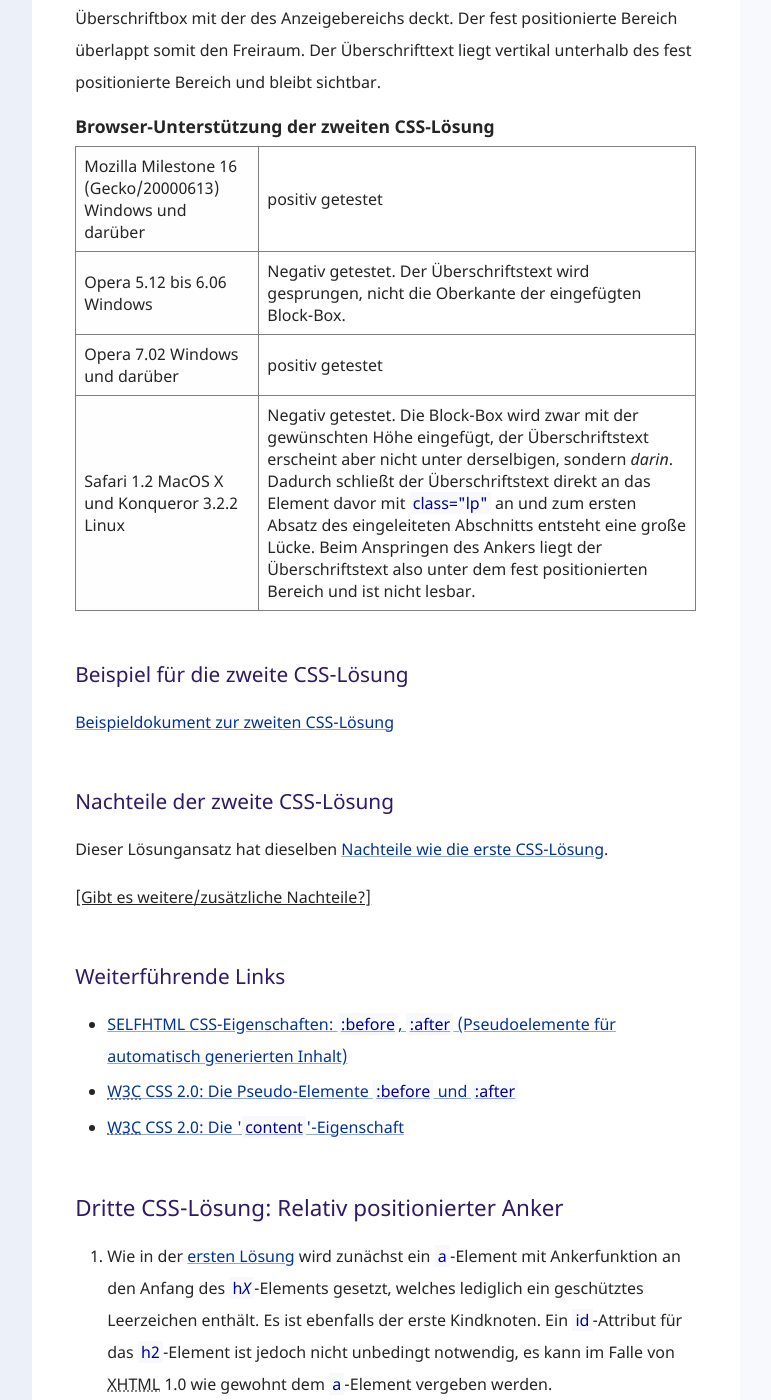
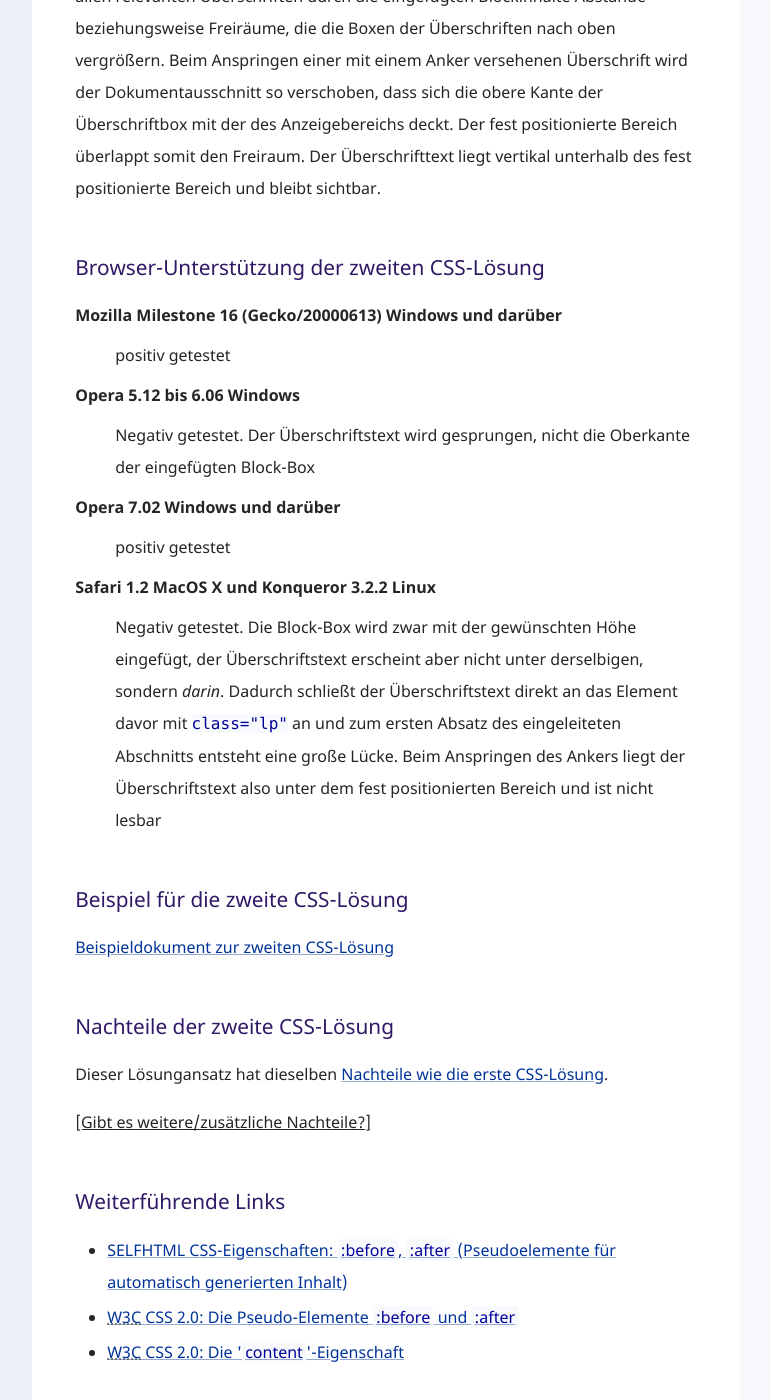
Before and after one commit to molily/molily.de, a Jekyll site: the page built from _posts/2005-12-04-css-position-fixed.html, in a window 1280 px wide and 1400 px high, scrolled down 13104 px. Shown: the whole window, without its empty margins (80-851 px from the left). Built offline with Jekyll 4.4.1, drawn with Linux system fonts in a browser that asks for light colours; some of the changed text lies outside the part shown.

Commit message:
Prevent horizontal layout overflow

```diff
--- a/_posts/2005-12-04-css-position-fixed.html
+++ b/_posts/2005-12-04-css-position-fixed.html
@@ -8,11 +8,12 @@
 
 <style>
 .post-full img {
-  box-sizing: content-box;
-  border: 1px solid #ccc;
+  display: block;
+  max-width: 100%;
 }
-table {
-  background-color: white;
+.scroll-wrapper {
+  width: 100%;
+  overflow: auto;
 }
 </style>
 
@@ -150,15 +151,16 @@
 
 <p>Der beschriebene Code hat zur Folge, dass in allen Browsern, welche die Attributselektoren interpretieren, die CSS-Box des <code>h<var>X</var></code>-Überschriftelements durch das <code>a</code>-Blockelement um dessen Höhe nach oben vergrößert wird. Beim Anspringen des Ankers wird die Oberkante des <code>h<var>X</var></code>-Elements an den oberen Rand des Anzeigebereichs gerückt. Dadurch liegt der fest positionierte Bereich über dem leeren Abstand (dem <code>a</code>-Element), ohne dass der eigentliche Inhalt der Überschrift verdeckt wird.</p>
 
-<table border="1" cellspacing="0" cellpadding="3">
-<caption>Browser-Unterstützung der ersten CSS-Lösung</caption>
-<tr><th>Mozilla Milestone 16 (Gecko/20000613) Windows und darüber</th><td>positiv getestet</td></tr>
-<tr><th>Opera 5.12 Windows</th><td>Negativ getestet. Das Blockelement wird zwar erzeugt und wie gewünscht angezeigt, aber der Text danach angesprungen.</td></tr>
-<tr><th>Opera 6.00 Windows</th><td>Negativ getestet, der Überschriftstext wird angesprungen.</td></tr>
-<tr><th>Opera 6.01 Windows und darüber</th><td>positiv getestet</td></tr>
-<tr><th>Safari 1.2 MacOS X</th><td>positiv getestet</td></tr>
-<tr><th>Konqueror 3.2.2 Linux</th><td>positiv getestet Konqueror zeigt einen angesprungenen Anker jedoch nicht direkt am oberen Rand des Anzeigebereichs an, sondern lässt einen schmalen Spalt dazwischen. Er springt also nicht so weit nach unten wie die anderen Browser, wodurch ein Teil des leeren Abstands zwischen der Unterkante des fest positionierten Bereichs und dem Überschriftstext zu sehen ist.</td></tr>
-</table>
+<h3>Browser-Unterstützung der ersten CSS-Lösung</h3>
+
+<dl>
+<dt>Mozilla Milestone 16 (Gecko/20000613) Windows und darüber</dt><dd>positiv getestet</dd>
+<dt>Opera 5.12 Windows</dt><dd>Negativ getestet. Das Blockelement wird zwar erzeugt und wie gewünscht angezeigt, aber der Text danach angesprungen.</dd>
+<dt>Opera 6.00 Windows</dt><dd>Negativ getestet, der Überschriftstext wird angesprungen.</dd>
+<dt>Opera 6.01 Windows und darüber</dt><dd>positiv getestet</dd>
+<dt>Safari 1.2 MacOS X</dt><dd>positiv getestet</dd>
+<dt>Konqueror 3.2.2 Linux</dt><dd>positiv getestet Konqueror zeigt einen angesprungenen Anker jedoch nicht direkt am oberen Rand des Anzeigebereichs an, sondern lässt einen schmalen Spalt dazwischen. Er springt also nicht so weit nach unten wie die anderen Browser, wodurch ein Teil des leeren Abstands zwischen der Unterkante des fest positionierten Bereichs und dem Überschriftstext zu sehen ist.</dd>
+</dl>
 
 <!-- ~~~~~~~~~~~~~~~~~~~~~~~~~~~~~~~~~~~~~~~~~~~~~~~~~~~~~~~~~~~~~~~~~~~~~~~~ -->
 
@@ -287,14 +289,14 @@
 
 <p>Sofern der Browser die genannten Regeln wie gewünscht umsetzt, entstehen vor allen relevanten Überschriften durch die eingefügten Blockinhalte Abstände beziehungsweise Freiräume, die die Boxen der Überschriften nach oben vergrößern. Beim Anspringen einer mit einem Anker versehenen Überschrift wird der Dokumentausschnitt so verschoben, dass sich die obere Kante der Überschriftbox mit der des Anzeigebereichs deckt. Der fest positionierte Bereich überlappt somit den Freiraum. Der Überschrifttext liegt vertikal unterhalb des fest positionierte Bereich und bleibt sichtbar.</p>
 
+<h3>Browser-Unterstützung der zweiten CSS-Lösung</h3>
 
-<table border="1" cellspacing="0" cellpadding="3">
-<caption>Browser-Unterstützung der zweiten CSS-Lösung</caption>
-<tr><th>Mozilla Milestone 16 (Gecko/20000613) Windows und darüber</th><td>positiv getestet</td></tr>
-<tr><th>Opera 5.12 bis 6.06 Windows</th><td>Negativ getestet. Der Überschriftstext wird gesprungen, nicht die Oberkante der eingefügten Block-Box.</td></tr>
-<tr><th>Opera 7.02 Windows und darüber</th><td>positiv getestet</td></tr>
-<tr><th>Safari 1.2 MacOS X und Konqueror 3.2.2 Linux</th><td>Negativ getestet. Die Block-Box wird zwar mit der gewünschten Höhe eingefügt, der Überschriftstext erscheint aber nicht unter derselbigen, sondern <em>darin</em>. Dadurch schließt der Überschriftstext direkt an das Element davor mit <code>class="lp"</code> an und zum ersten Absatz des eingeleiteten Abschnitts entsteht eine große Lücke. Beim Anspringen des Ankers liegt der Überschriftstext also unter dem fest positionierten Bereich und ist nicht lesbar.</td></tr>
-</table>
+<dl>
+<dt>Mozilla Milestone 16 (Gecko/20000613) Windows und darüber</dt><dd>positiv getestet</dd>
+<dt>Opera 5.12 bis 6.06 Windows</dt><dd>Negativ getestet. Der Überschriftstext wird gesprungen, nicht die Oberkante der eingefügten Block-Box</dd>
+<dt>Opera 7.02 Windows und darüber</dt><dd>positiv getestet</dd>
+<dt>Safari 1.2 MacOS X und Konqueror 3.2.2 Linux</dt><dd>Negativ getestet. Die Block-Box wird zwar mit der gewünschten Höhe eingefügt, der Überschriftstext erscheint aber nicht unter derselbigen, sondern <em>darin</em>. Dadurch schließt der Überschriftstext direkt an das Element davor mit <code>class="lp"</code> an und zum ersten Absatz des eingeleiteten Abschnitts entsteht eine große Lücke. Beim Anspringen des Ankers liegt der Überschriftstext also unter dem fest positionierten Bereich und ist nicht lesbar</dd>
+</dl>
 
 <!-- ~~~~~~~~~~~~~~~~~~~~~~~~~~~~~~~~~~~~~~~~~~~~~~~~~~~~~~~~~~~~~~~~~~~~~~~~ -->
 
@@ -395,53 +397,46 @@
 
 <p>Der Vorteil dieser Lösung ist, dass am äußeren Erscheinungsbild des Dokuments selbst nichts geändert wird. Von den vor den Überschriften positionierten Ankerelemente merkt der Benutzer nichts, wenn der Browser die CSS-Formatierungen richtig verarbeitet und anwendet. Der große <a href="#css1-nachteile">Nachteil des ersten Lösungsansatzes</a> &#8211; der durch das <code>a</code>-Blockelement erzwungene Abstand vor jeder Überschrift &#8211; ist bei dieser Lösungsmöglichkeit nicht vorhanden.</p>
 
-<table border="1" cellspacing="0" cellpadding="3">
-<caption>Browser-Unterstützung der dritten CSS-Lösung</caption>
-<tr><th>Mozilla 0.9.9 Windows</th><td>negativ getestet.</td></tr>
-<tr><th>Mozilla 1.0 <span lang="en">Release Candidate</span> 1 Windows und darüber</th><td>positiv getestet</td></tr>
-<tr><th>Opera 6.00 Windows</th><td>negativ getestet.</td></tr>
-<tr><th>Opera 6.01 Windows und darüber</th><td>positiv getestet</td></tr>
-<tr><th>Safari 1.2 MacOS X</th><td>negativ getestet.</td></tr>
-<tr><th>Konqueror 3.2.2</th><td>positiv getestet, allerdings tritt das aus den vorigen Lösungen bekannte Phänomen auf: Das Überschriftselement schließt beim Anspringen nicht direkt an die Oberkante des Anzeigebereichs an, somit liegt der Überschriftstext um ungefähr 20 Pixel weiter unten als in den anderen Browsern.</td></tr>
-</table>
+<h3>Browser-Unterstützung der dritten CSS-Lösung</h3>
+
+<dl>
+<dt>Mozilla 0.9.9 Windows</dt><dd>negativ getestet.</dd>
+<dt>Mozilla 1.0 <span lang="en">Release Candidate</span> 1 Windows und darüber</dt><dd>positiv getestet</dd>
+<dt>Opera 6.00 Windows</dt><dd>negativ getestet.</dd>
+<dt>Opera 6.01 Windows und darüber</dt><dd>positiv getestet</dd>
+<dt>Safari 1.2 MacOS X</dt><dd>negativ getestet.</dd>
+<dt>Konqueror 3.2.2</dt><dd>positiv getestet, allerdings tritt das aus den vorigen Lösungen bekannte Phänomen auf: Das Überschriftselement schließt beim Anspringen nicht direkt an die Oberkante des Anzeigebereichs an, somit liegt der Überschriftstext um ungefähr 20 Pixel weiter unten als in den anderen Browsern.</dd>
+</dl>
 
 <p>In Mozilla M16 funktioniert die Lösung (mit <code>font-size:2px; line-height:0;</code>, siehe unten), wenn der Anker aus einem externen Dokument angesprungen wird oder in die Adresszeile eingegeben wird, während ein fremdes Dokument angezeigt wird. Im Mozilla M18 bis einschließlich 0.9.9 funktioniert die Lösung nicht wie gewünscht. Im Mozilla 1.0 RC1 und darüber funktioniert die Lösung nur, wenn der fragliche Anker über einen dokumentinternen Link angesprungen wird.</p>
 
 <p>Im Opera 7.02, 7.11, 7.21, 7.23 und 7.5 wirkt die Formatierung <code>height:0</code> nur im <a href="http://www.hut.fi/~hsivonen/doctype.html">standardkonformen Rendermodus</a>, der abhängig von der Dokumenttyp-Angabe ist. Im Quirks-Modus hat der relativ positionierte Anker eine bestimmte Höhe, wodurch vor der Oberkante der Überschrift und dem Überschriftstext freier Platz bleibt. Auch Mozilla zeigt dieses Verhalten bis auschließlich Version 1.3, und zwar unabhängig vom Rendermodus. Dies lässt sich durch <code>font-size:2px; line-height:0</code> kompensieren. Im Opera (getestet mit 6.01 bis 7.5) führt dies jedoch zu einer Verschiebung nach oben beim Anspringen des Ankers. Dies hängt damit zusammen, welche Mindestschriftgröße eingestellt ist.</p>
 
-<table>
-<caption>Verschiebung beim Anspringen eines Ankers im Opera 7.x im Quirks-Modus bei <code>font-size:2px; line-height:0</code></caption>
-<thead>
-<tr>
-<th scope="col">Keine Mindestschriftgröße</th>
-<th scope="col">13 Pixel Mindestschriftgröße</th>
-</tr>
-</thead>
-<tbody>
-<tr>
-<td><img src="/img/css-posfixed-css2-5.png" width="250" height="150" alt=""></td>
-<td><img src="/img/css-posfixed-css2-6.png" width="250" height="150" alt=""></td>
-</tr>
-</tbody>
-</table>
+<p><strong>Verschiebung beim Anspringen eines Ankers im Opera 7.x im Quirks-Modus bei <code>font-size:2px; line-height:0</code></strong></p>
+
+<figure>
+  <figcaption>Keine Mindestschriftgröße</figcaption>
+  <img src="/img/css-posfixed-css2-5.png" width="250" height="150" alt="">
+</figure>
+
+<figure>
+  <figcaption>13 Pixel Mindestschriftgröße</figcaption>
+  <img src="/img/css-posfixed-css2-6.png" width="250" height="150" alt="">
+</figure>
 
 <p>Der Wert <var>2px</var> für <code>font-size</code> bietet sich an, weil Mozilla bei <var>0</var> das Element als nicht existent ansieht und die Lösung insgesamt nicht mehr wirkt. In Mozilla-Versionen unter 1.3, in denen wie gesagt <code>height:0</code> nicht wirkt, setzt eine gegebenenfalls eingestellte Mindestschriftgröße die Angaben <code>font-size:2px; line-height:0</code> außer Kraft.</p>
 
-<table>
-<caption>Größe des verschobenen Ankerelements je nach Mindestschriftgröße im Mozilla &lt; 1.3 bei <code>font-size:2px; line-height:0</code> (zur Veranschaulichung ohne <code>visibility:hidden</code>)</caption>
-<thead>
-<tr>
-<th scope="col">Keine Mindestschriftgröße</th>
-<th scope="col">13 Pixel Mindestschriftgröße</th>
-</tr>
-</thead>
-<tbody>
-<tr>
-<td><img src="/img/css-posfixed-css2-7.png" width="150" height="250" alt=""></td>
-<td><img src="/img/css-posfixed-css2-8.png" width="150" height="250" alt=""></td>
-</tr>
-</tbody>
-</table>
+<p><strong>Größe des verschobenen Ankerelements je nach Mindestschriftgröße im Mozilla &lt; 1.3 bei <code>font-size:2px; line-height:0</code> (zur Veranschaulichung ohne <code>visibility:hidden</code>)</strong></p>
+
+<figure>
+  <figcaption>Keine Mindestschriftgröße</figcaption>
+  <img src="/img/css-posfixed-css2-7.png" width="150" height="250" alt="">
+</figure>
+
+<figure>
+  <figcaption>13 Pixel Mindestschriftgröße</figcaption>
+  <img src="/img/css-posfixed-css2-8.png" width="150" height="250" alt="">
+</figure>
 
 <p>Unglücklicherweise lassen sich nicht beide Fehler gleichzeitig beheben. Denn wenn Opera 7.x im standardkonformen Modus bedient wird, damit <code>height:0</code> wirkt, und für Mozilla &lt; 1.3 <code>font-size:2px; line-height:0</code> eingesetzt wird, hat die Mindestschriftgröße im Opera die besagte Auswirkung auf die Höhe des relativ positionierten Ankerelements. Immerhin ist die durch die Mindestschriftgröße erzeugte Lücke höchstwahrscheinlich schmaler als diejenige, die entsteht, wenn keine wirksame Höhenbegrenzung angegeben ist.</p>
 
@@ -501,16 +496,17 @@
  padding-top:<var>60</var>px; <em class="comment">/* Dieser Wert kann variieren. */</em>
 }</pre>
 
-<table border="1" cellspacing="0" cellpadding="3">
-<caption>Browser-Unterstützung der vierten CSS-Lösung</caption>
-<tr><th>Opera 5.12 bis 6.06 Windows</th><td>negativ getestet</td></tr>
-<tr><th>Opera 7.02 Windows und darüber</th><td>positiv getestet</td></tr>
-<tr><th>Mozilla M16 Windows</th><td>positiv getestet, allerdings nur beim Anspringen des Ankers über einen dokumentinternen Link. Beim Anspringen des Ankers über einen externen Link oder beim Eingeben der Adresse in die Adresszeile liegt die Überschrift unter dem fest positionierten Bereich.</td></tr>
-<tr><th>Mozilla M18 Windows</th><td>positiv getestet, allerdings nur beim Anspringen des Ankers über einen dokumentinternen Link. Mozilla M18 springt aus einem fremden Dokument referenzierten Anker anscheinend gar nicht an, dasselbe gilt für das Eingeben der Adresse in die Adresszeile, während ein anderes Dokument gezeigt wird.</td></tr>
-<tr><th>spätestens ab Mozilla 0.9 Windows</th><td>positiv getestet (ohne Einschränkungen)</td></tr>
-<tr><th>Safari 1.2 MacOS X</th><td>positiv getestet</td></tr>
-<tr><th>Konqueror 3.2.2 Linux</th><td>positiv getestet, allerdings tritt das aus den vorigen Lösungen bekannte Phänomen auf: Das Überschriftselement schließt beim Anspringen nicht direkt an die Oberkante des Anzeigebereichs an, somit liegt der Überschriftstext um ungefähr 20 Pixel weiter unten als in den anderen Browsern.</td></tr>
-</table>
+<h3>Browser-Unterstützung der vierten CSS-Lösung</h3>
+
+<dl>
+<dt>Opera 5.12 bis 6.06 Windows</dt><dd>negativ getestet</dd>
+<dt>Opera 7.02 Windows und darüber</dt><dd>positiv getestet</dd>
+<dt>Mozilla M16 Windows</dt><dd>positiv getestet, allerdings nur beim Anspringen des Ankers über einen dokumentinternen Link. Beim Anspringen des Ankers über einen externen Link oder beim Eingeben der Adresse in die Adresszeile liegt die Überschrift unter dem fest positionierten Bereich.</dd>
+<dt>Mozilla M18 Windows</dt><dd>positiv getestet, allerdings nur beim Anspringen des Ankers über einen dokumentinternen Link. Mozilla M18 springt aus einem fremden Dokument referenzierten Anker anscheinend gar nicht an, dasselbe gilt für das Eingeben der Adresse in die Adresszeile, während ein anderes Dokument gezeigt wird.</dd>
+<dt>spätestens ab Mozilla 0.9 Windows</dt><dd>positiv getestet (ohne Einschränkungen)</dd>
+<dt>Safari 1.2 MacOS X</dt><dd>positiv getestet</dd>
+<dt>Konqueror 3.2.2 Linux</dt><dd>positiv getestet, allerdings tritt das aus den vorigen Lösungen bekannte Phänomen auf: Das Überschriftselement schließt beim Anspringen nicht direkt an die Oberkante des Anzeigebereichs an, somit liegt der Überschriftstext um ungefähr 20 Pixel weiter unten als in den anderen Browsern.</dd>
+</dl>
 
 <!-- ~~~~~~~~~~~~~~~~~~~~~~~~~~~~~~~~~~~~~~~~~~~~~~~~~~~~~~~~~~~~~~~~~~~~~~~~ -->
 
@@ -538,15 +534,16 @@
 
 <ins><p>[Erklärung fehlt]</p></ins>
 
-<table border="1" cellspacing="0" cellpadding="3">
-<caption>Browser-Unterstützung der fünften CSS-Lösung</caption>
-<tr><th>Opera 5.12 bis 6.06 Windows</th><td>negativ getestet</td></tr>
-<tr><th>Opera 7.02 Windows und darüber</th><td>positiv getestet</td></tr>
-<tr><th>Mozilla M16 Windows</th><td>positiv getestet, allerdings nur beim Anspringen des Ankers über einen externen Link und beim ersten Eingeben der Adresse zum Anker in die Adresszeile, das heißt während ein fremdes Dokument angezeigt wird</td></tr>
-<tr><th>Mozilla M18 bis einschließlich 0.9.9 Windows</th><td>negativ getestet</td></tr>
-<tr><th>Mozilla 1.0 Release Candidate 1 Windows und darüber</th><td>positiv getestet, allerdings nur beim Anspringen des Ankers über einen dokumentinternen Link. Beim Anspringen des Ankers über einen externen Link oder beim Eingeben der Adresse zum Anker in die Adresszeile liegt die Überschrift unter dem fest positionierten Bereich.</td></tr>
-<tr><th>Safari 1.2 MacOS X und Konqueror 3.2.2 Linux</th><td>negativ getestet</td></tr>
-</table>
+<h3>Browser-Unterstützung der fünften CSS-Lösung</h3>
+
+<dl>
+<dt>Opera 5.12 bis 6.06 Windows</dt><dd>negativ getestet</dd>
+<dt>Opera 7.02 Windows und darüber</dt><dd>positiv getestet</dd>
+<dt>Mozilla M16 Windows</dt><dd>positiv getestet, allerdings nur beim Anspringen des Ankers über einen externen Link und beim ersten Eingeben der Adresse zum Anker in die Adresszeile, das heißt während ein fremdes Dokument angezeigt wird</dd>
+<dt>Mozilla M18 bis einschließlich 0.9.9 Windows</dt><dd>negativ getestet</dd>
+<dt>Mozilla 1.0 Release Candidate 1 Windows und darüber</dt><dd>positiv getestet, allerdings nur beim Anspringen des Ankers über einen dokumentinternen Link. Beim Anspringen des Ankers über einen externen Link oder beim Eingeben der Adresse zum Anker in die Adresszeile liegt die Überschrift unter dem fest positionierten Bereich.</dd>
+<dt>Safari 1.2 MacOS X und Konqueror 3.2.2 Linux</dt><dd>negativ getestet</dd>
+</dl>
 
 <!-- ~~~~~~~~~~~~~~~~~~~~~~~~~~~~~~~~~~~~~~~~~~~~~~~~~~~~~~~~~~~~~~~~~~~~~~~~ -->
 
@@ -727,7 +724,8 @@
 
 <p>Angenommen, das Dokument wird mit einem Anker aufgerufen und <code>testlink</code> steht für einen Hyperlink im Dokument mit <code>id="testlink"</code>, welcher über den Array <code>document.links</code> oder über <code>document.getElementById("testlink")</code> angesprochen wird, so lassen sich folgende Werte beobachten:</p>
 
-<table border="1" cellspacing="0" cellpadding="3" id="eigenschaftsvergleich">
+<div class="scroll-wrapper">
+<table id="eigenschaftsvergleich">
 <caption>Vergleich der Werte der unterschiedlichen Objekteigenschaften bei verschiedenen Browsern</caption>
 <thead>
 <tr>
@@ -794,6 +792,7 @@
 </tr>
 </tbody>
 </table>
+</div>
 
 <p>Die Überprüfung wäre einfach, wenn <strong>A. der Zielankername des Links</strong>, <strong>B. die Zieladresse des Links ohne Anker</strong> und <strong>C. die Adresse des aktuellen Dokuments ohne Anker</strong>, sowie  einzeln zur Verfügung stünden. Unglücklicherweise zeigt die obige Tabelle, dass nur A. direkt in Erfahrung gebracht werden kann, nämlich über die Eigenschaft <code>hash</code>.</p>
 
```
